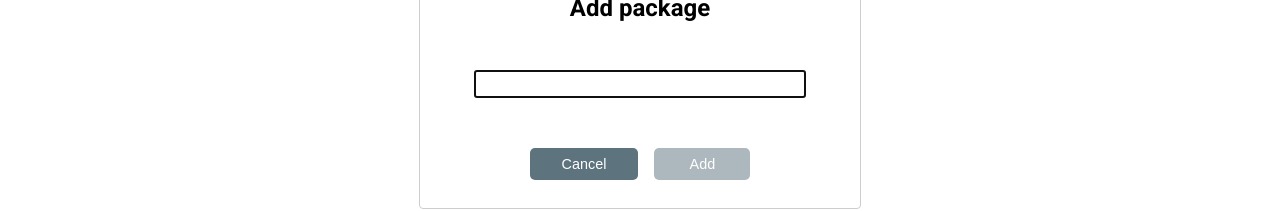
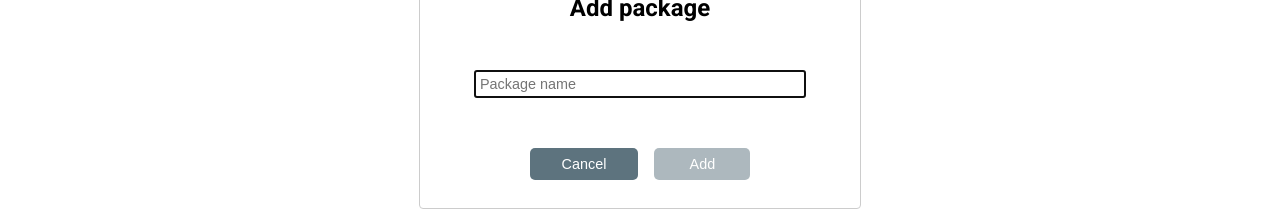
Before and after one commit to joeattardi/npm-dashboard, a React (Create React App) app: page / in a window 1280 px wide. Both pictures are taken after a click on the button 1214 px from the left and 24 px from the top of the page. Shown: the part 372-583 px from the top of the page. Built offline with nearby package versions, Linux system fonts and the light colour scheme.

Commit message:
Reset add modal state after cancelling

```diff
--- a/src/AddModal.js
+++ b/src/AddModal.js
@@ -80,7 +80,7 @@ export default function AddModal({ isOpen, onClose, onAdd, packages }) {
       height="20rem"
       buttons={
         <>
-          <button onClick={onClose}>Cancel</button>
+          <button onClick={close}>Cancel</button>
           <button
             disabled={!pkg || isLoading}
             onClick={add}
@@ -100,6 +100,7 @@ export default function AddModal({ isOpen, onClose, onAdd, packages }) {
       <p className={styles.error}>{error ? error : <span>&nbsp;</span>}</p>
       <input
         autoFocus
+        placeholder="Package name"
         ref={inputField}
         id={styles['package-input']}
         type="text"
```
